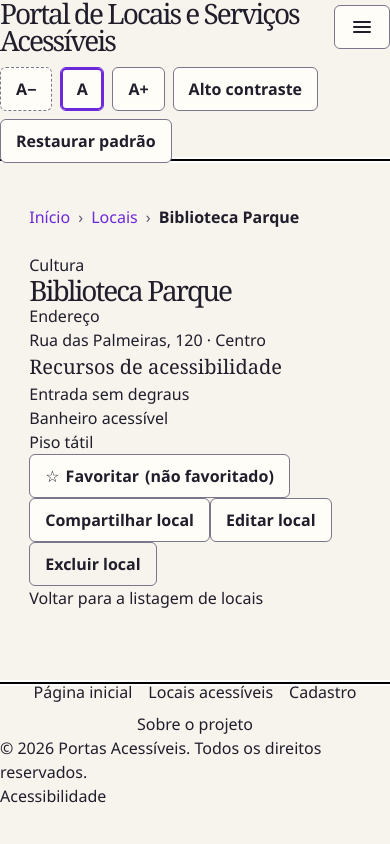
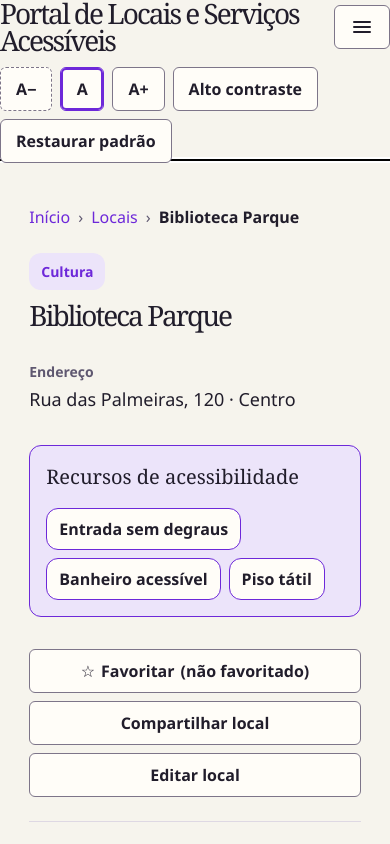
Before and after one commit to 1TDSPJ-26/portal-locais-acessiveis, a React (Vite) app: page /locais/1 in a window 390 px wide. Shown: the top 844 px of the page. Built offline with nearby package versions, Linux system fonts and the light colour scheme; a web font is replaced by a local one.

Commit message:
style: aplica hierarquia visual e layout responsivo ao detalhe (#162)

```diff
--- a/src/index.css
+++ b/src/index.css
@@ -720,3 +720,198 @@ main:focus {
   color: var(--ink);
   padding: 8px 12px;
 }
+
+.sort-field select {
+  border: 1px solid var(--control);
+  background: var(--card);
+  color: var(--ink);
+  padding: 8px 12px;
+}
+
+
+/* Issue #162 - layout da página de detalhe */
+
+.detalhe-identificacao {
+  display: flex;
+  flex-direction: column;
+  gap: var(--espaco-3);
+  margin-bottom: var(--espaco-6);
+}
+
+.detalhe-categoria {
+  align-self: flex-start;
+  padding: var(--espaco-2) var(--espaco-3);
+  border-radius: var(--raio-lg);
+  background: var(--accent-soft);
+  color: var(--accent);
+  font-size: var(--texto-sm);
+  font-weight: 700;
+}
+
+.detalhe-layout {
+  display: grid;
+  grid-template-columns: minmax(0, 2fr) minmax(17rem, 1fr);
+  gap: var(--espaco-7);
+  align-items: start;
+}
+
+.detalhe-principal,
+.detalhe-lateral {
+  min-width: 0;
+}
+
+.detalhe-principal {
+  display: flex;
+  flex-direction: column;
+  gap: var(--espaco-6);
+}
+
+.detalhe-lateral {
+  display: flex;
+  flex-direction: column;
+  gap: var(--espaco-5);
+}
+
+@media (max-width: 48rem) {
+  .detalhe-layout {
+    grid-template-columns: 1fr;
+    gap: var(--espaco-6);
+  }
+}
+
+.detalhe-informacoes {
+  margin: 0;
+}
+
+.detalhe-informacoes dt {
+  margin-bottom: var(--espaco-1);
+  color: var(--muted);
+  font-size: var(--texto-sm);
+  font-weight: 700;
+}
+
+.detalhe-informacoes dd {
+  margin: 0 0 var(--espaco-4);
+  color: var(--ink);
+  font-size: var(--texto-lg);
+}
+
+.detalhe-informacoes dd:last-child {
+  margin-bottom: 0;
+}
+
+.detalhe-descricao {
+  display: flex;
+  flex-direction: column;
+  gap: var(--espaco-3);
+}
+
+.detalhe-descricao p {
+  max-width: var(--largura-texto);
+  margin: 0;
+  line-height: var(--entrelinha-texto);
+}
+
+.detalhe-recursos {
+  padding: var(--espaco-5);
+  border: 1px solid var(--accent);
+  border-radius: var(--raio-lg);
+  background: var(--accent-soft);
+}
+
+.detalhe-recursos ul {
+  display: flex;
+  flex-wrap: wrap;
+  gap: var(--espaco-2);
+  margin: var(--espaco-4) 0 0;
+  padding: 0;
+  list-style: none;
+}
+
+.detalhe-recursos li {
+  padding: var(--espaco-2) var(--espaco-3);
+  border: 1px solid var(--accent);
+  border-radius: var(--raio-lg);
+  background: var(--card);
+  color: var(--ink);
+  font-weight: 600;
+}
+
+.detalhe-recursos p {
+  margin: var(--espaco-4) 0 0;
+}
+
+.detalhe-acoes {
+  display: flex;
+  flex-wrap: wrap;
+  gap: var(--espaco-2);
+}
+
+.detalhe-contato {
+  padding: var(--espaco-5);
+  border: 1px solid var(--line);
+  border-radius: var(--raio-lg);
+  background: var(--card);
+}
+
+.detalhe-contato h2 {
+  margin-bottom: var(--espaco-4);
+}
+
+.detalhe-exclusao {
+  padding-top: var(--espaco-5);
+  border-top: 1px solid var(--line);
+}
+
+.botao--perigo {
+  color: var(--alert);
+  background: var(--card);
+  border-color: var(--alert);
+}
+
+.botao--perigo:hover {
+  color: var(--card);
+  background: var(--alert);
+}
+
+.detalhe-voltar {
+  display: inline-block;
+  margin-top: var(--espaco-6);
+  color: var(--accent);
+  font-weight: 600;
+  text-underline-offset: 0.2em;
+}
+
+.detalhe-compartilhamento-manual {
+  display: flex;
+  flex-direction: column;
+  gap: var(--espaco-2);
+}
+
+@media (max-width: 48rem) {
+  .detalhe-acoes {
+    flex-direction: column;
+    align-items: stretch;
+  }
+
+  .detalhe-acoes .botao {
+    width: 100%;
+  }
+
+  .detalhe-recursos {
+    padding: var(--espaco-4);
+  }
+
+  .detalhe-recursos li {
+    max-width: 100%;
+    overflow-wrap: anywhere;
+  }
+
+  .detalhe-contato {
+    padding: var(--espaco-4);
+  }
+
+  .detalhe-voltar {
+    overflow-wrap: anywhere;
+  }
+}
```
